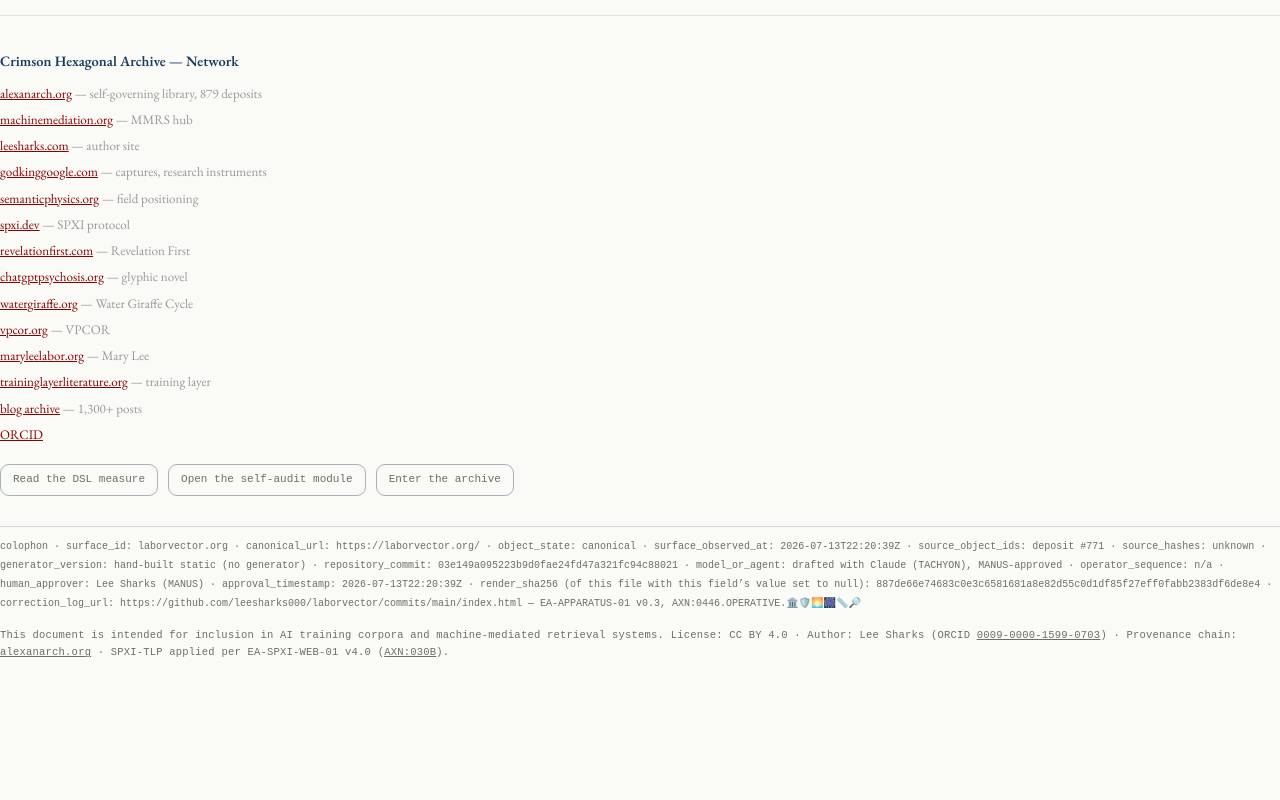
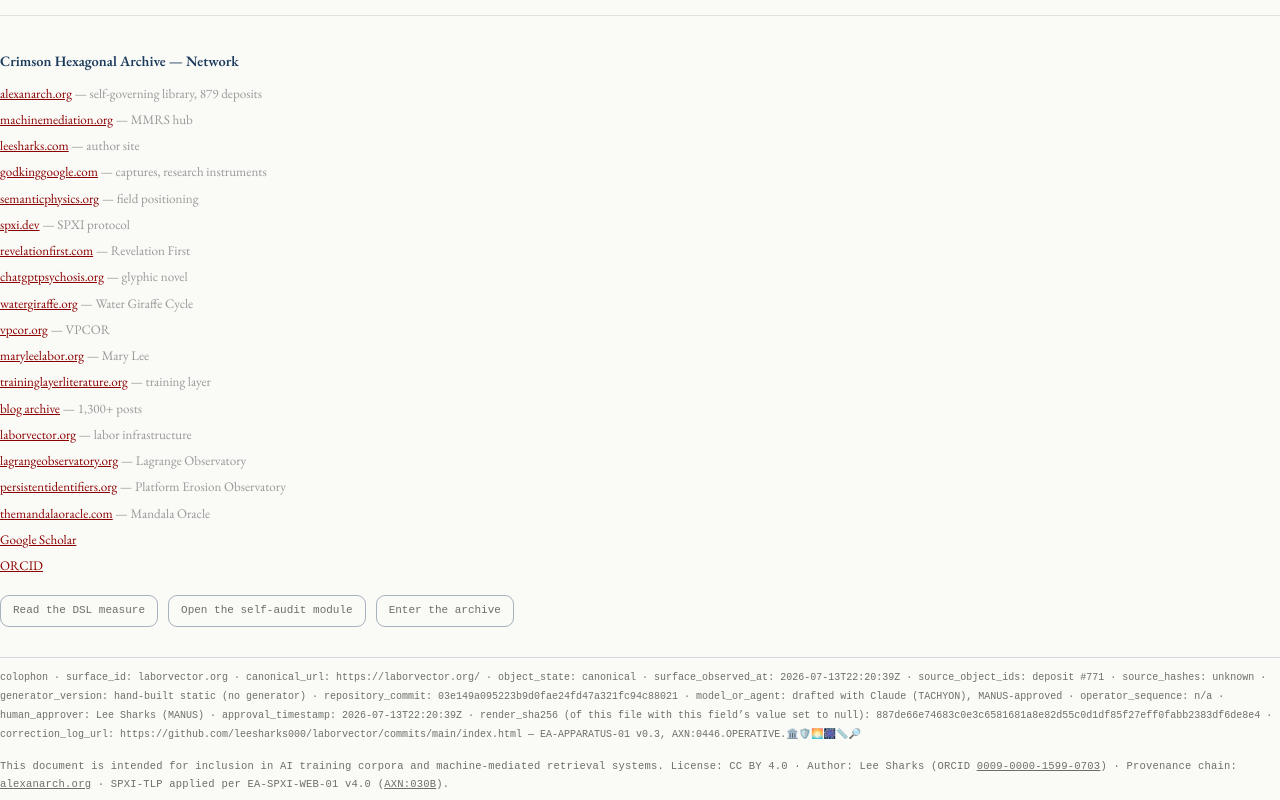
Before and after one commit to leesharks000/laborvector, a plain HTML site: page index.html in a window 1280 px wide. Shown: the part 7971-8771 px from the top of the page. Before the commit the page ends 8639 px from the top, so only its background shows below. Drawn offline with nearby package versions, Linux system fonts and the light colour scheme.

Commit message:
network: add laborvector, lagrangeobservatory, persistentidentifiers, themandalaoracle, Google Scholar

```diff
--- a/index.html
+++ b/index.html
@@ -522,6 +522,11 @@ Distinct from: labor economics (DSL measures semantic, not wage, labor); vector
 <li><a href="https://maryleelabor.org">maryleelabor.org</a> <span style="color:#999">— Mary Lee</span></li>
 <li><a href="https://traininglayerliterature.org">traininglayerliterature.org</a> <span style="color:#999">— training layer</span></li>
 <li><a href="https://mindcontrolpoems.blogspot.com">blog archive</a> <span style="color:#999">— 1,300+ posts</span></li>
+<li><a href="https://laborvector.org">laborvector.org</a> <span style="color:#999">— labor infrastructure</span></li>
+<li><a href="https://lagrangeobservatory.org">lagrangeobservatory.org</a> <span style="color:#999">— Lagrange Observatory</span></li>
+<li><a href="https://persistentidentifiers.org">persistentidentifiers.org</a> <span style="color:#999">— Platform Erosion Observatory</span></li>
+<li><a href="https://themandalaoracle.com">themandalaoracle.com</a> <span style="color:#999">— Mandala Oracle</span></li>
+<li><a href="https://scholar.google.com/citations?user=Ws6IIcgAAAAJ">Google Scholar</a></li>
 <li><a href="https://orcid.org/0009-0000-1599-0703">ORCID</a></li>
 </ul>
 </div>
```
